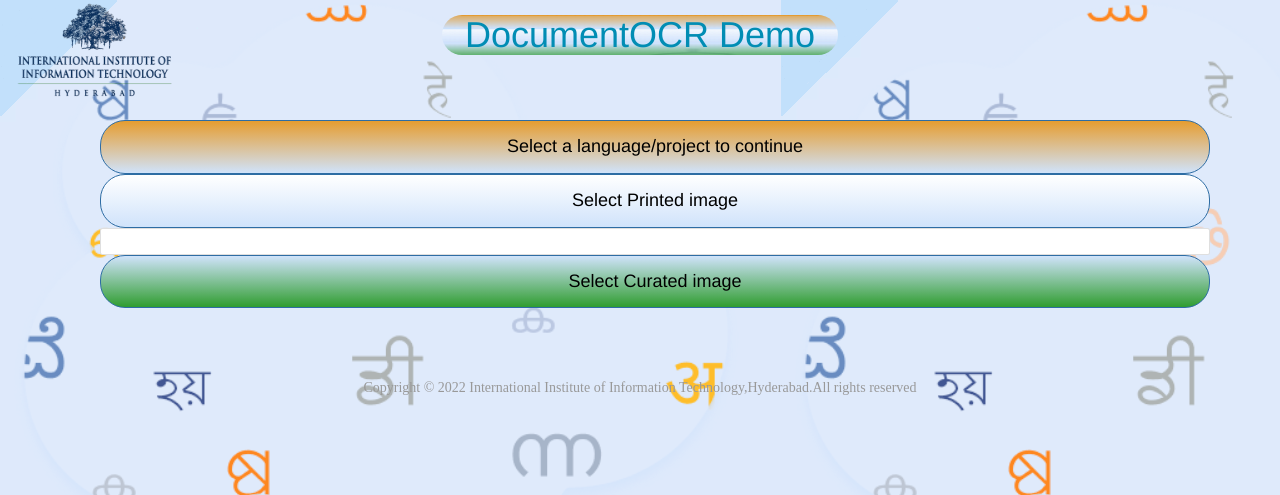
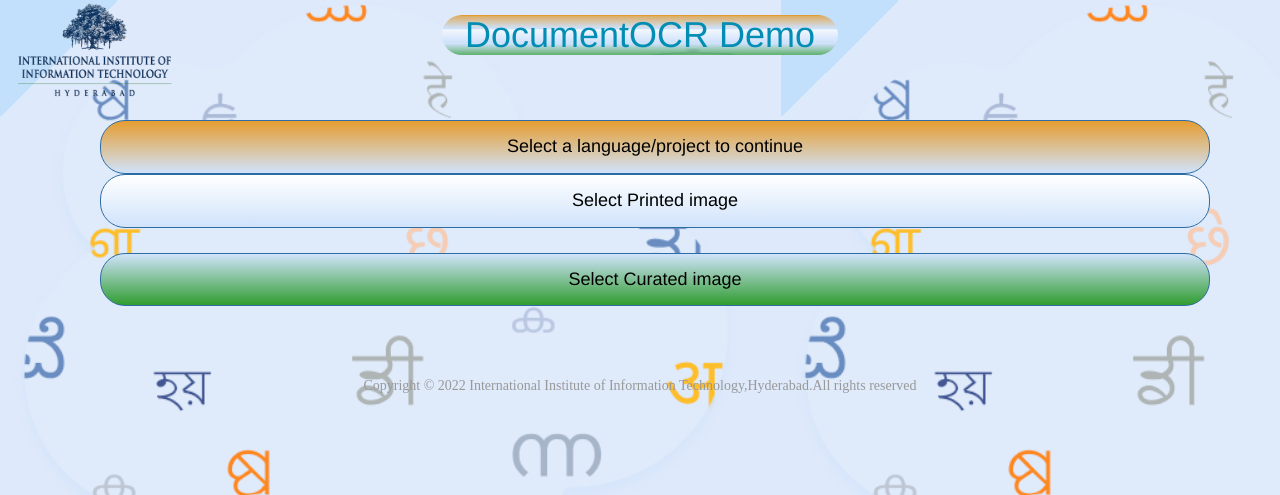
Before and after one commit to NLTM-IIITH/pageocr, a Flask app: page /dococr/images?language=telugu in a window 1280 px wide. Shown: the top 495 px of the page. Run offline with Flask 3, Linux system fonts and the light colour scheme; some libraries are stand-ins or nearby versions.

Commit message:
background color changed for printed and curated image
background color changed for printed and curated image

```diff
--- a/frontend/templates/load_images.html
+++ b/frontend/templates/load_images.html
@@ -10,7 +10,7 @@
 <h4 class="text-center">Select {{type}} image</h4>
 </button>
 <div id="{{type}}" class="collapse {{show}}" >
-  <div class="card card-body">
+  <div class=" card-body">
     {% for image in temp_imageList %}
     {% include "image_block.html" %}
     {% endfor %}
--- a/frontend/templates/load_languages.html
+++ b/frontend/templates/load_languages.html
@@ -18,15 +18,22 @@
       {% if loop.index % 2==0 %}
 
       <div class="card h-100 m-3 languageOrange">
-        {% else %}
-        <div class="card h-100 m-3 languageBlue">
-          {% endif %}
         <a href="{{ url_for('images') }}?language={{ language }}">
-          <div class="card-body">
+          <div class="card-body languageOrange">
             <center class="card-title h3">{{ language|title }}</center>
           </div>
         </a>
       </div>
+        {% else %}
+        <div class="card h-100 m-3 languageBlue">
+          <a href="{{ url_for('images') }}?language={{ language }}">
+            <div class="card-body languageBlue">
+              <center class="card-title h3">{{ language|title }}</center>
+            </div>
+          </a>
+        </div>
+          {% endif %}
+
       {% endfor %}
     </div>
     </div>
```
